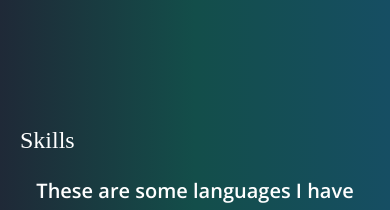
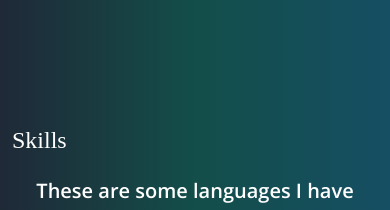
Before and after one commit to AungThuKha20/PortfolioWithReactJS, a React (Vite) app: page / in a window 390 px wide. Shown: the part 3060-3270 px from the top of the page. Built offline with nearby package versions, Linux system fonts and the light colour scheme; a web font is replaced by a local one.

Commit message:
update padding

```diff
--- a/src/Components/Skills.jsx
+++ b/src/Components/Skills.jsx
@@ -74,7 +74,7 @@
           viewport={{ once: false, amount: 0.7 }}
           className=" w-full flex flex-col items-start mx-auto md:mx-[30px] lg:mx-[20px]"
         >
-          <h1 className="text-2xl font-heading md:ms-0 ms-5 md:text-3xl">
+          <h1 className="text-2xl font-heading md:ms-0 ms-3 md:text-3xl">
             Skills
           </h1>
           <p className="mt-5 text-[20px] font-bold">
```
